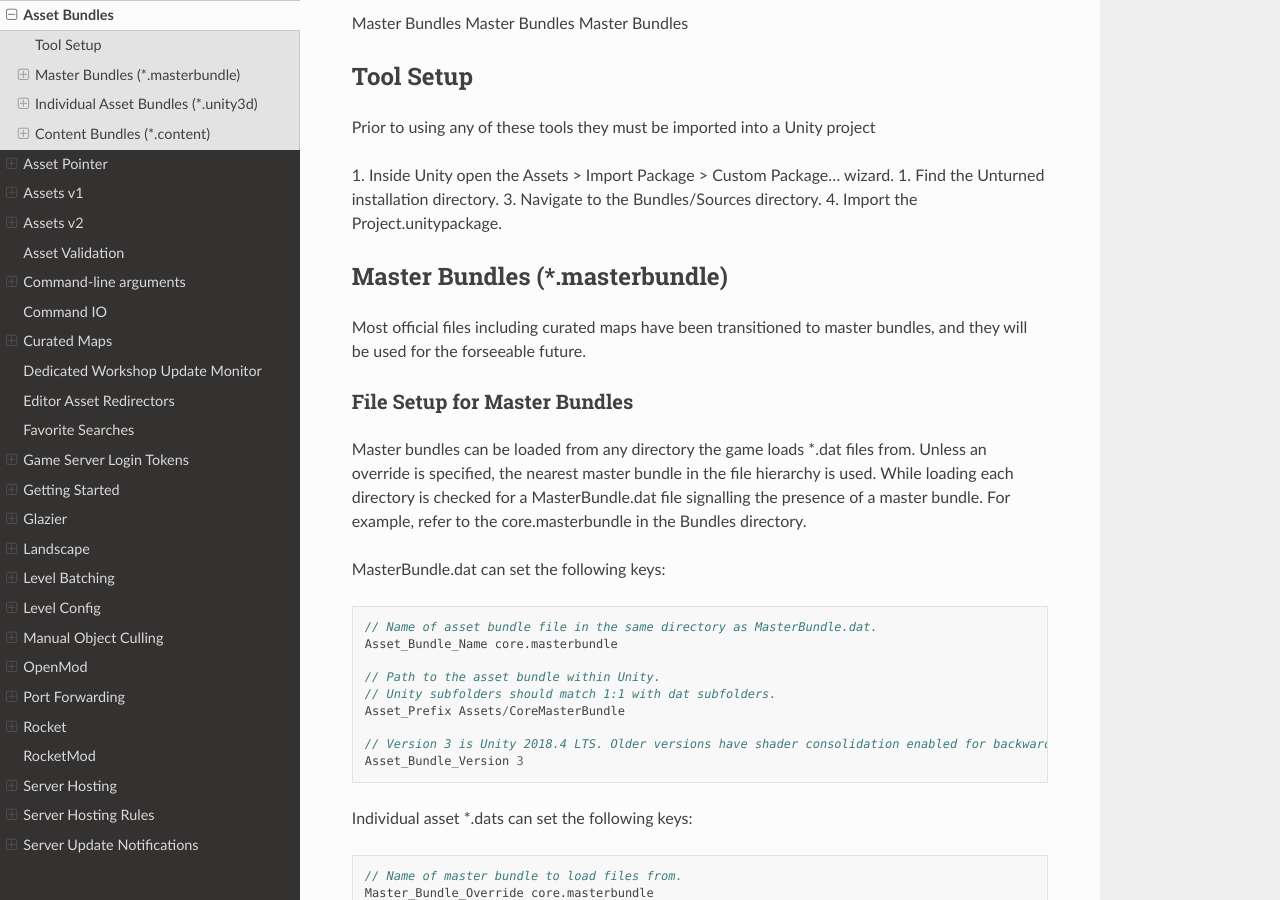
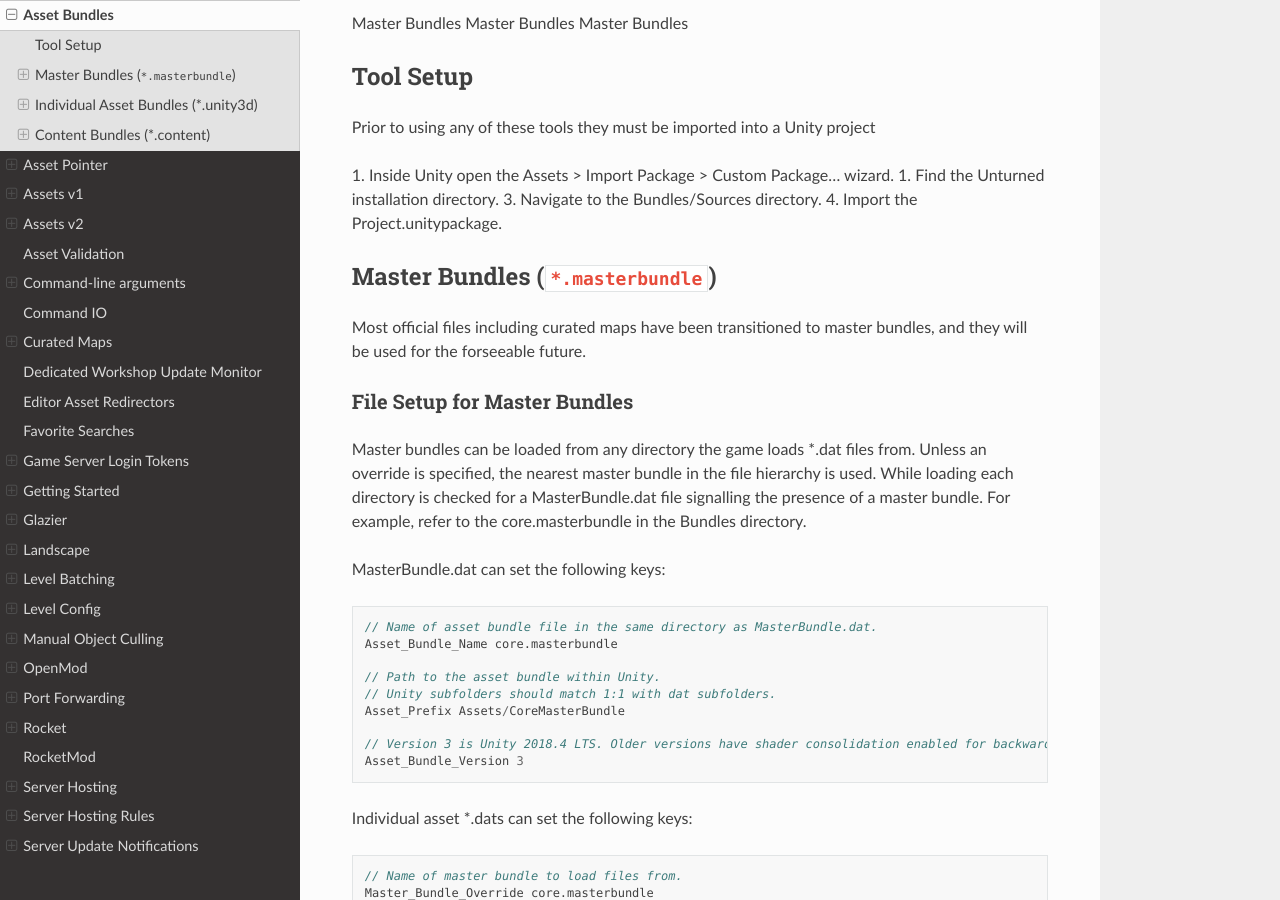
Before and after one commit to MoltonMontro/TestDocs, a Sphinx documentation site: the page built from docs/source/AssetBundles.rst, in a window 1280 px wide and 900 px high, scrolled down 340 px. Built offline with Sphinx 7.4.7 and the Read the Docs theme 2.0.0, drawn with Linux system fonts in a browser that asks for light colours.

```diff
--- a/docs/source/AssetBundles.rst
+++ b/docs/source/AssetBundles.rst
@@ -6,7 +6,7 @@ The game loads textures, audio, meshes, prefabs, etc. from **Unity Asset Bundles
 \*.content bundles to
 \*.masterbundle files.
 
-:ref:`Master Bundles <AssetBundles:Master Bundles *.masterbundle>` should be used for essentially all new projects.
+:ref:`Master Bundles <AssetBundles:Master Bundles (*.masterbundle)>` should be used for essentially all new projects.
 
 :ref:`Master Bundles <AssetBundles:Master Bundles (*.masterbundle)>`
 :ref:`Master Bundles <AssetBundles:Master Bundles *.masterbundle>`
@@ -29,7 +29,7 @@ Prior to using any of these tools they must be imported into a Unity project
 3. Navigate to the Bundles/Sources directory.
 4. Import the Project.unitypackage.
 
-Master Bundles (\*.masterbundle)
+Master Bundles (``*.masterbundle``)
 --------------------------------
 
 Most official files including curated maps have been transitioned to master bundles, and they will be used for the forseeable future.
```
